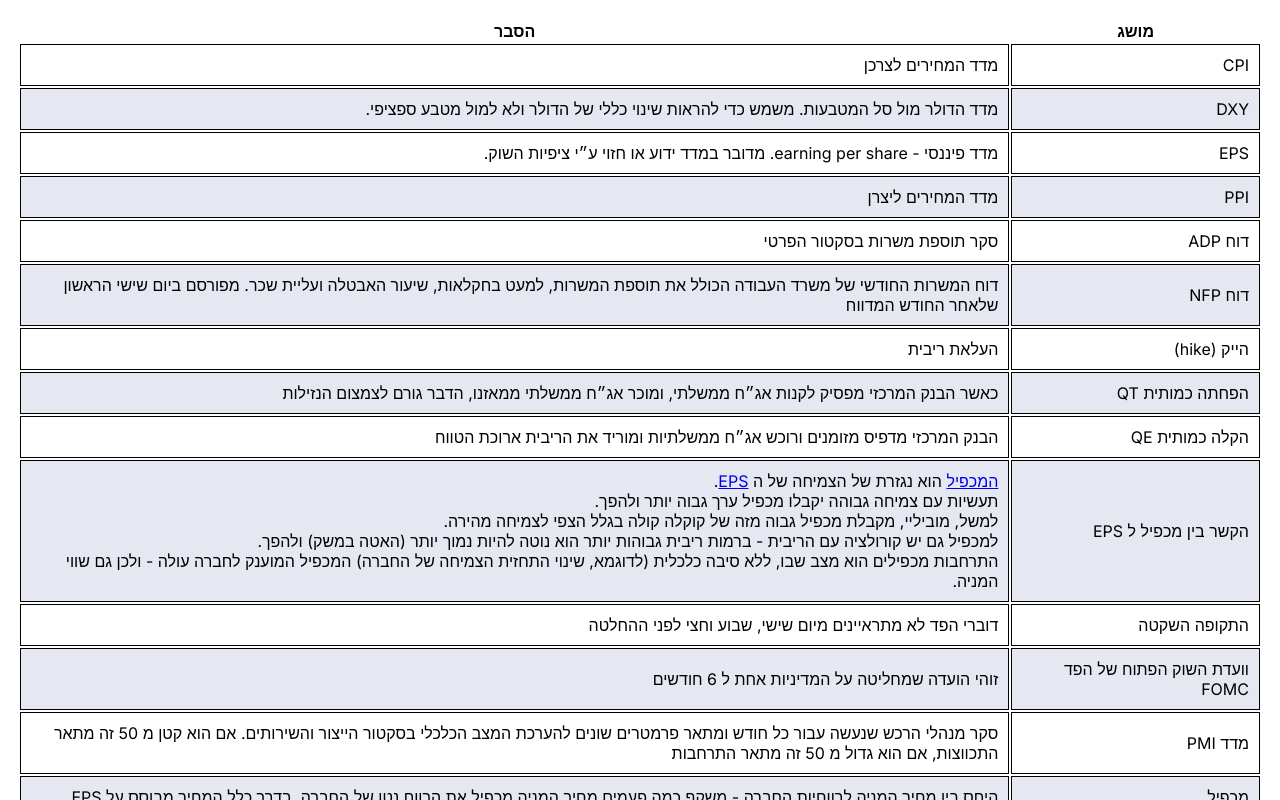
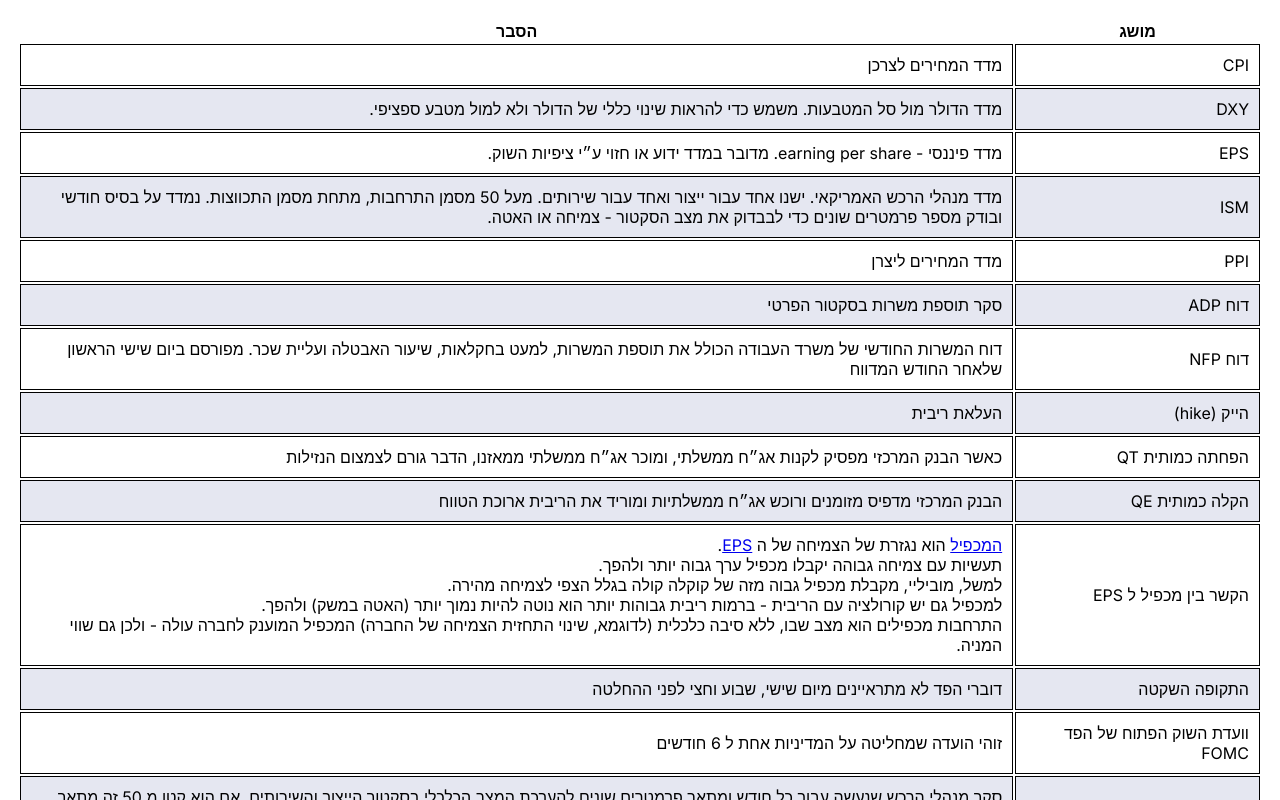
Before and after one commit to Mathsteacher7/first-deployed-next, a Next.js app: page / in a window 1280 px wide. Shown: the top 800 px of the page. Built offline with nearby package versions, Linux system fonts and the light colour scheme.

Commit message:
added new term

```diff
--- a/src/components/data/data.ts
+++ b/src/components/data/data.ts
@@ -68,4 +68,9 @@ export const data: Record<string, string>[] = [
     meaning:
       "מדד הדולר מול סל המטבעות. משמש כדי להראות שינוי כללי של הדולר ולא למול מטבע ספציפי.",
   },
+  {
+    term: "ISM",
+    meaning:
+      "מדד מנהלי הרכש האמריקאי. ישנו אחד עבור ייצור ואחד עבור שירותים. מעל 50 מסמן התרחבות, מתחת מסמן התכווצות. נמדד על בסיס חודשי ובודק מספר פרמטרים שונים כדי לבבדוק את מצב הסקטור - צמיחה או האטה.",
+  },
 ];
```
